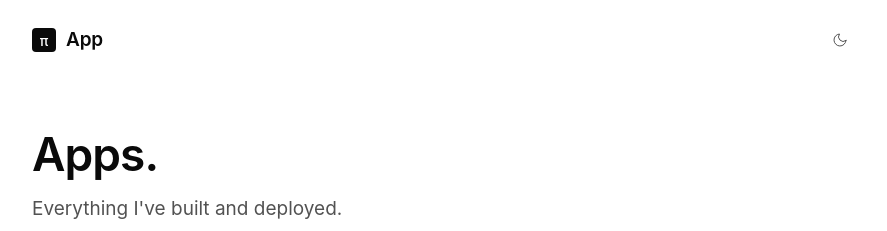
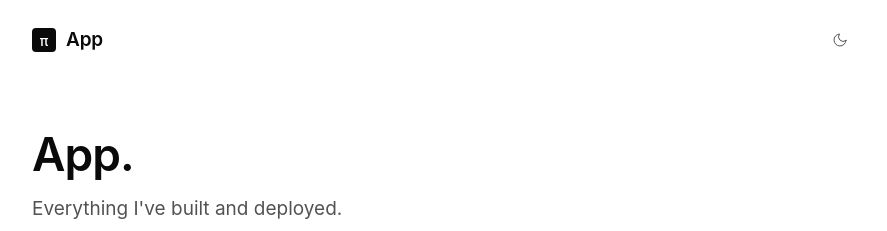
Before and after one commit to krapie/app, a React (Vite) app: page / in a window 1280 px wide. Shown: the top 231 px of the page, without its empty margins (196-1083 px from the left). Built offline with nearby package versions, Linux system fonts and the light colour scheme; a web font is replaced by a local one.

Commit message:
fix: heading Apps → App

```diff
--- a/src/App.tsx
+++ b/src/App.tsx
@@ -101,7 +101,7 @@ export default function App() {
 
         <main className="kp-main">
           <div className="intro">
-            <h1>Apps.</h1>
+            <h1>App.</h1>
             <p>Everything I've built and deployed.</p>
           </div>
           <div className="section-label">all</div>
```
